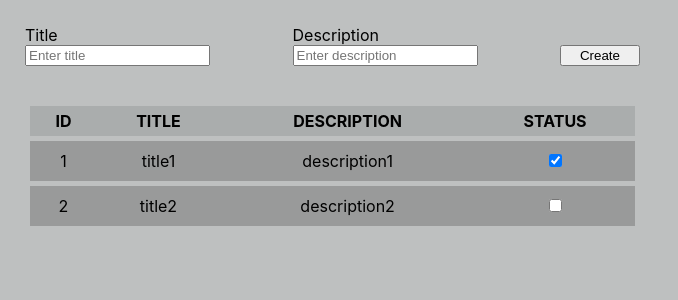
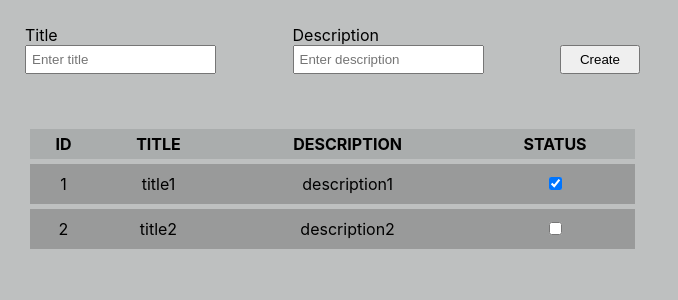
Before and after one commit to marynag/ToDoList, a React (Create React App) app: page / in a window 1280 px wide. Shown: the top 300 px of the page, without its empty margins (0-678 px from the left). Built offline with nearby package versions, Linux system fonts and the light colour scheme.

Commit message:
form validation

```diff
--- a/src/components/constants.js
+++ b/src/components/constants.js
@@ -2,3 +2,4 @@ export const TODOS = [
 	{ id: 1, title: 'title1', description: 'description1', status: true },
 	{ id: 2, title: 'title2', description: 'description2', status: false },
 ];
+export const MESSAGE = 'This field is empty';
--- a/src/components/todoForm/todoForm.css
+++ b/src/components/todoForm/todoForm.css
@@ -2,7 +2,7 @@
     display: flex;
     justify-content: space-between;
     width: 50%;
-    align-items: end;
+    align-items: start;
 }
 
 .inputForm{
@@ -11,5 +11,18 @@
 }
 
 button{
+    margin-top:20px;
     width: 80px;
+    padding: 5px;
 }
+.red{
+    border: 2px solid red;
+}
+
+.message{
+    color: red;
+}
+
+input{
+    padding: 5px;
+}
--- a/src/components/todoForm/todoForm.jsx
+++ b/src/components/todoForm/todoForm.jsx
@@ -1,17 +1,50 @@
 import './todoForm.css';
+import { useState } from 'react';
+import { MESSAGE } from '../constants';
 
 export const TodoForm = () => {
+	const [title, setTitle] = useState('');
+	const [description, setDescription] = useState('');
+	const [isDescriptionValid, setDescriptionValid] = useState(true);
+	const [isTitleValid, setTitleValid] = useState(true);
+
+	const handleClick = () => {
+		console.log(title, description);
+		if (!title || !description) {
+			console.log(false);
+		}
+		setTitleValid(!!title);
+		setDescriptionValid(!!description);
+	};
+	const titleClassName = isTitleValid ? null : 'red';
+	const descriptionClassName = isDescriptionValid ? null : 'red';
 	return (
 		<div className={'todoForm'}>
 			<div className={'inputForm'}>
 				<lable>Title</lable>
-				<input type='text' placeholder='Enter title' />
+				<input
+					className={titleClassName}
+					type='text'
+					placeholder='Enter title'
+					onChange={(e) => {
+						setTitle(e.target.value);
+					}}
+				/>
+				{!isTitleValid && <p className={'message'}>{MESSAGE}</p>}
 			</div>
 			<div className={'inputForm'}>
 				<lable>Description</lable>
-				<input type='text' placeholder='Enter description' />
+				<input
+					className={descriptionClassName}
+					type='text'
+					placeholder='Enter description'
+					onChange={(e) => {
+						setDescription(e.target.value);
+					}}
+				/>
+				{!isDescriptionValid && <p className={'message'}>{MESSAGE}</p>}
 			</div>
-			<button>Create</button>
+			<button onClick={handleClick}>Create</button>
 		</div>
 	);
 };
--- a/src/components/todosTable/todosTable.css
+++ b/src/components/todosTable/todosTable.css
@@ -1,5 +1,5 @@
 table{
-    margin-top: 35px;
+    margin-top: 50px;
     width:50%;
     text-align: center;
     border-collapse: collapse;
--- a/src/index.css
+++ b/src/index.css
@@ -6,6 +6,7 @@ body {
   -webkit-font-smoothing: antialiased;
   -moz-osx-font-smoothing: grayscale;
   background-color: #bec0c0;
+  font-size: 16px;
 }
 
 code {
```
